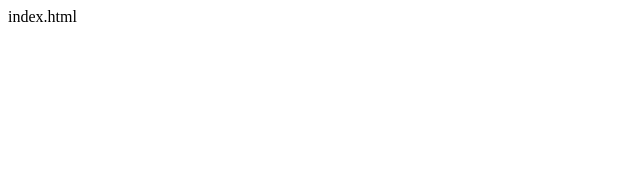
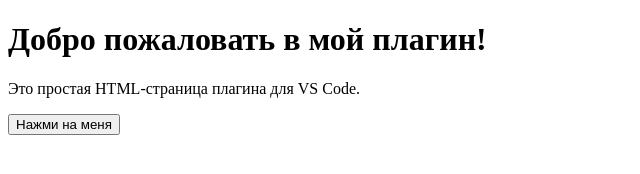
Before and after one commit to Korogod-code/Korogod-Code, a plain HTML site: page index.html in a window 1280 px wide. Shown: the whole page, without its empty margins (0-640 px from the left). Drawn offline with Linux system fonts and the light colour scheme.

Commit message:
Update index.html

```diff
--- a/index.html
+++ b/index.html
@@ -1 +1,18 @@
-index.html
+<!DOCTYPE html>
+<html lang="ru">
+<head>
+    <meta charset="UTF-8">
+    <meta name="viewport" content="width=device-width, initial-scale=1.0">
+    <title>Мой Плагин VS Code</title>
+    <link rel="stylesheet" href="styles.css">
+</head>
+<body>
+    <div id="app">
+        <h1>Добро пожаловать в мой плагин!</h1>
+        <p>Это простая HTML-страница плагина для VS Code.</p>
+        <button id="myButton">Нажми на меня</button>
+    </div>
+
+    <script src="script.js"></script>
+</body>
+</html>
```
